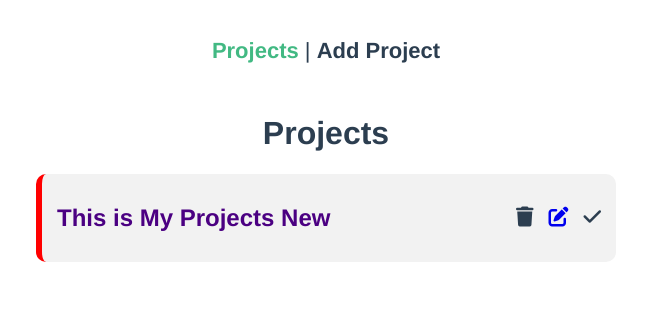
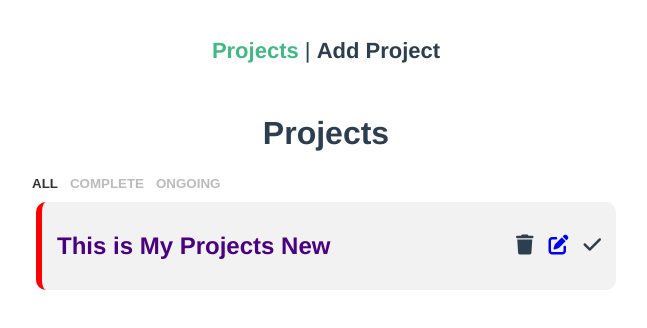
Before and after one commit to r1d3rzz/project_planner, a Vue app: page / in a window 1280 px wide. Shown: the top 328 px of the page, without its empty margins (314-961 px from the left). Built offline with nearby package versions, Linux system fonts and the light colour scheme; data requests are answered from the project's data file.

Commit message:
create dynamic active color button

```diff
--- /dev/null
+++ b/src/components/FilterNav.vue
@@ -0,0 +1,38 @@
+<template>
+  <nav class="filter-nav">
+    <button @click="filterBy('all')">
+      <span :class="{ active: current === 'all' }">All</span>
+    </button>
+    <button @click="filterBy('complete')">
+      <span :class="{ active: current === 'complete' }">Complete</span>
+    </button>
+    <button @click="filterBy('ongoing')">
+      <span :class="{ active: current === 'ongoing' }">Ongoing</span>
+    </button>
+  </nav>
+</template>
+
+<script>
+export default {
+  props: ["current"],
+  methods: {
+    filterBy(value) {
+      this.$emit("filterValue", value);
+    },
+  },
+};
+</script>
+
+<style>
+.filter-nav button {
+  border: none;
+  background-color: rgba(255, 255, 255, 0);
+  color: #bbb;
+  font-weight: bold;
+  text-transform: uppercase;
+  cursor: pointer;
+}
+.active {
+  color: #333;
+}
+</style>
--- a/src/views/HomeView.vue
+++ b/src/views/HomeView.vue
@@ -1,6 +1,7 @@
 <template>
   <div class="home">
     <h1>Projects</h1>
+    <FilterNav @filterValue="current = $event" :current="current"></FilterNav>
     <div v-for="project in projects" :key="project.id">
       <SingleProject
         :project="project"
@@ -12,15 +13,18 @@
 </template>
 
 <script>
+import FilterNav from "../components/FilterNav";
 import SingleProject from "../components/SingleProject";
 export default {
   name: "HomeView",
   components: {
+    FilterNav,
     SingleProject,
   },
   data() {
     return {
       projects: [],
+      current: "all",
     };
   },
   methods: {
```
